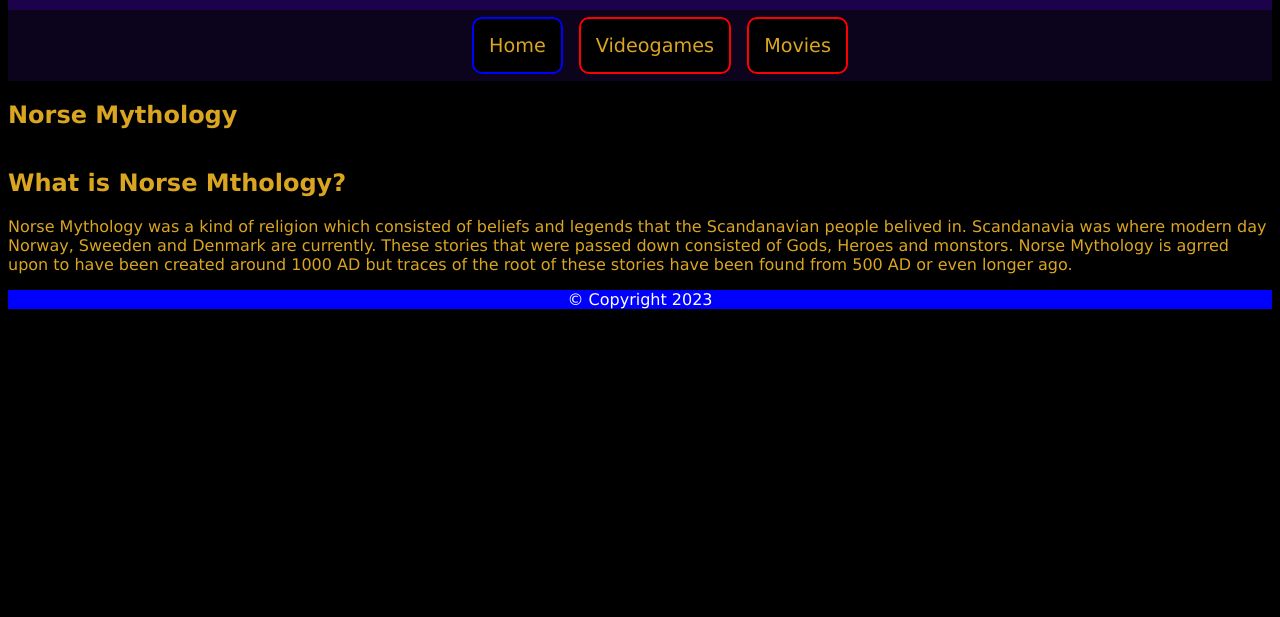
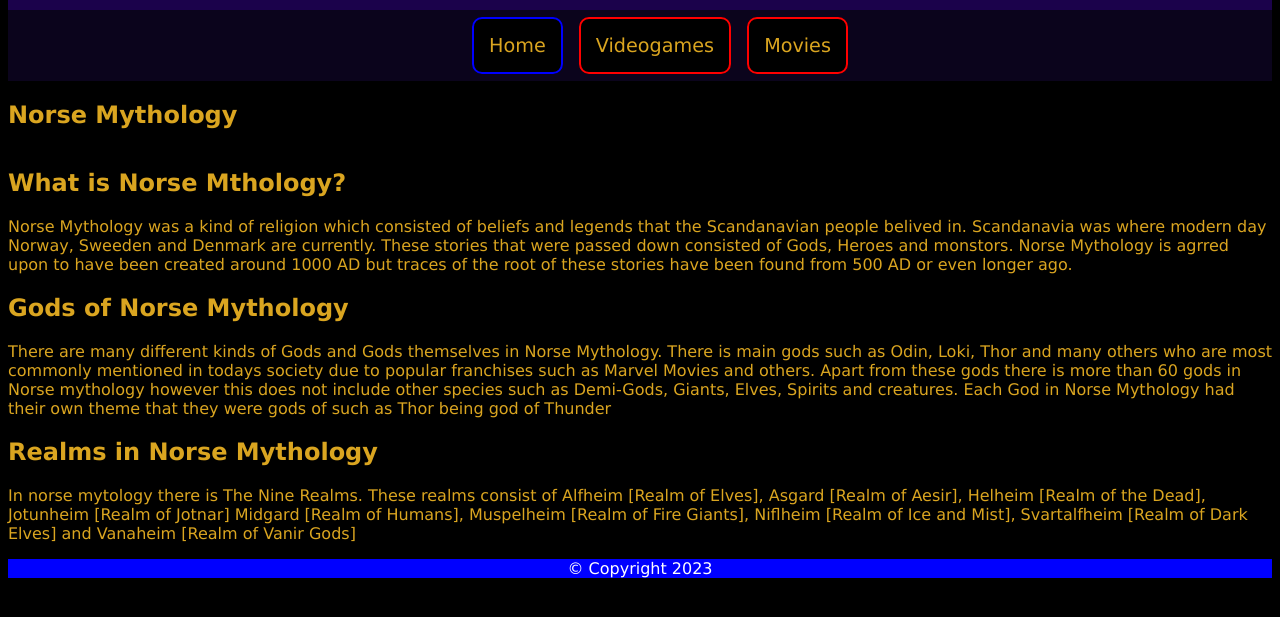
Before and after one commit to Oran-mce/WDesignProject, a plain HTML site: page index.html in a window 1280 px wide. Shown: the part 99-716 px from the top of the page. Drawn offline with Linux system fonts and the light colour scheme.

Commit message:
Content to Home Page

```diff
--- a/index.html
+++ b/index.html
@@ -33,7 +33,14 @@
             <p>Norse Mythology was a kind of religion which consisted of beliefs and legends that the Scandanavian people belived in.
                 Scandanavia was where modern day Norway, Sweeden and Denmark are currently. These stories that were passed down consisted of Gods, Heroes and monstors.
                 Norse Mythology is agrred upon to have been created around 1000 AD but traces of the root of these stories have been found from 500 AD or even longer ago.</p>
-        </section>
+            <h2>Gods of Norse Mythology</h2>
+            <p>There are many different kinds of Gods and Gods themselves in Norse Mythology. There is main gods such as Odin, Loki, Thor and many others who are most commonly mentioned in todays
+                society due to popular franchises such as Marvel Movies and others. Apart from these gods there is more than 60 gods in Norse mythology however this does not include other species such as
+                Demi-Gods, Giants, Elves, Spirits and creatures. Each God in Norse Mythology had their own theme that they were gods of such as Thor being god of Thunder  </p>
+            <h2>Realms in Norse Mythology</h2>
+            <p>In norse mytology there is The Nine Realms. These realms consist of Alfheim [Realm of Elves], Asgard [Realm of Aesir], Helheim [Realm of the Dead], Jotunheim [Realm of Jotnar]
+                Midgard [Realm of Humans], Muspelheim [Realm of Fire Giants], Niflheim [Realm of Ice and Mist], Svartalfheim [Realm of Dark Elves] and Vanaheim [Realm of Vanir Gods]</p>
+            </section>
     </main>
     <footer>
         <p>&copy; Copyright 2023</p>
```
Also changed, not shown: style/stylesheet.css (line endings or trailing spaces).
